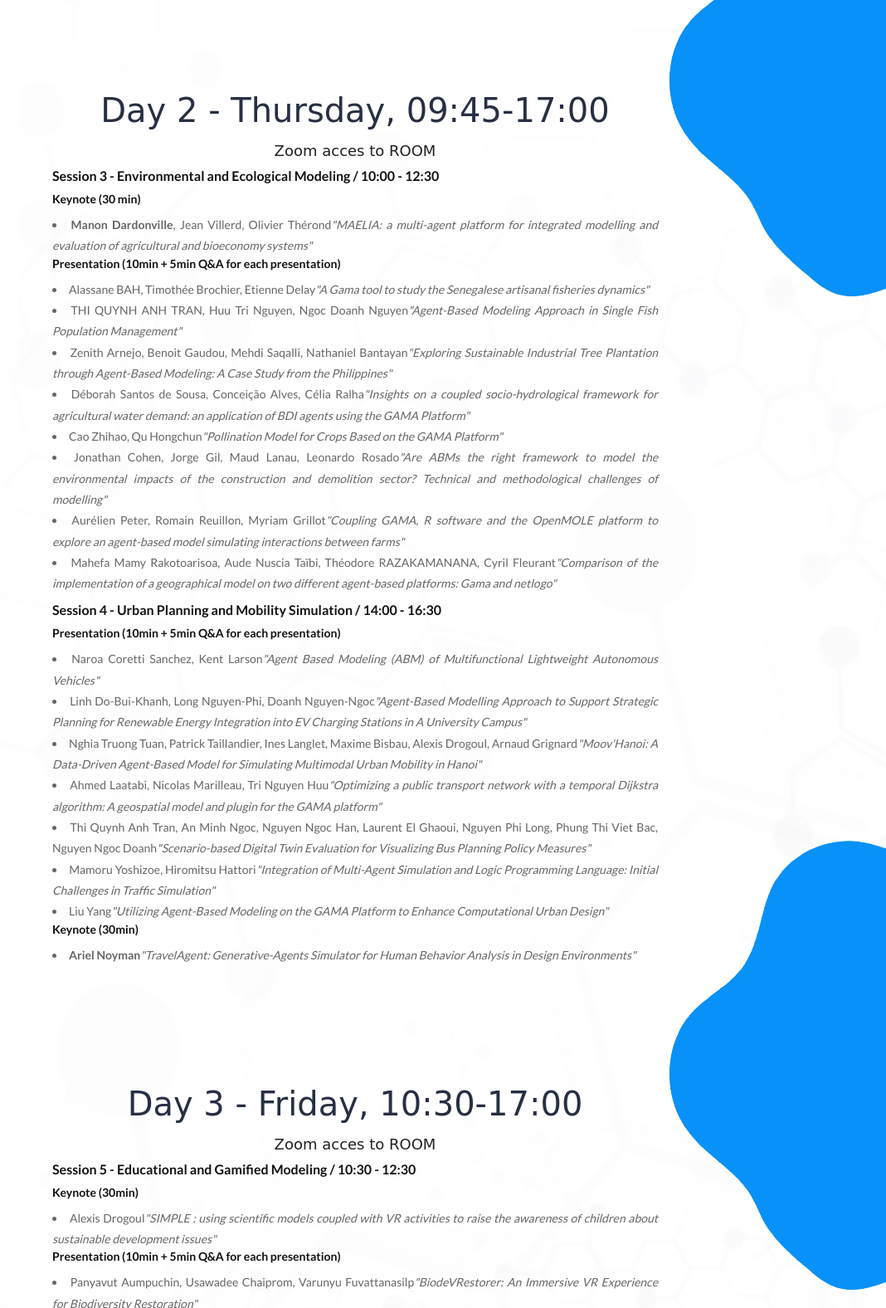
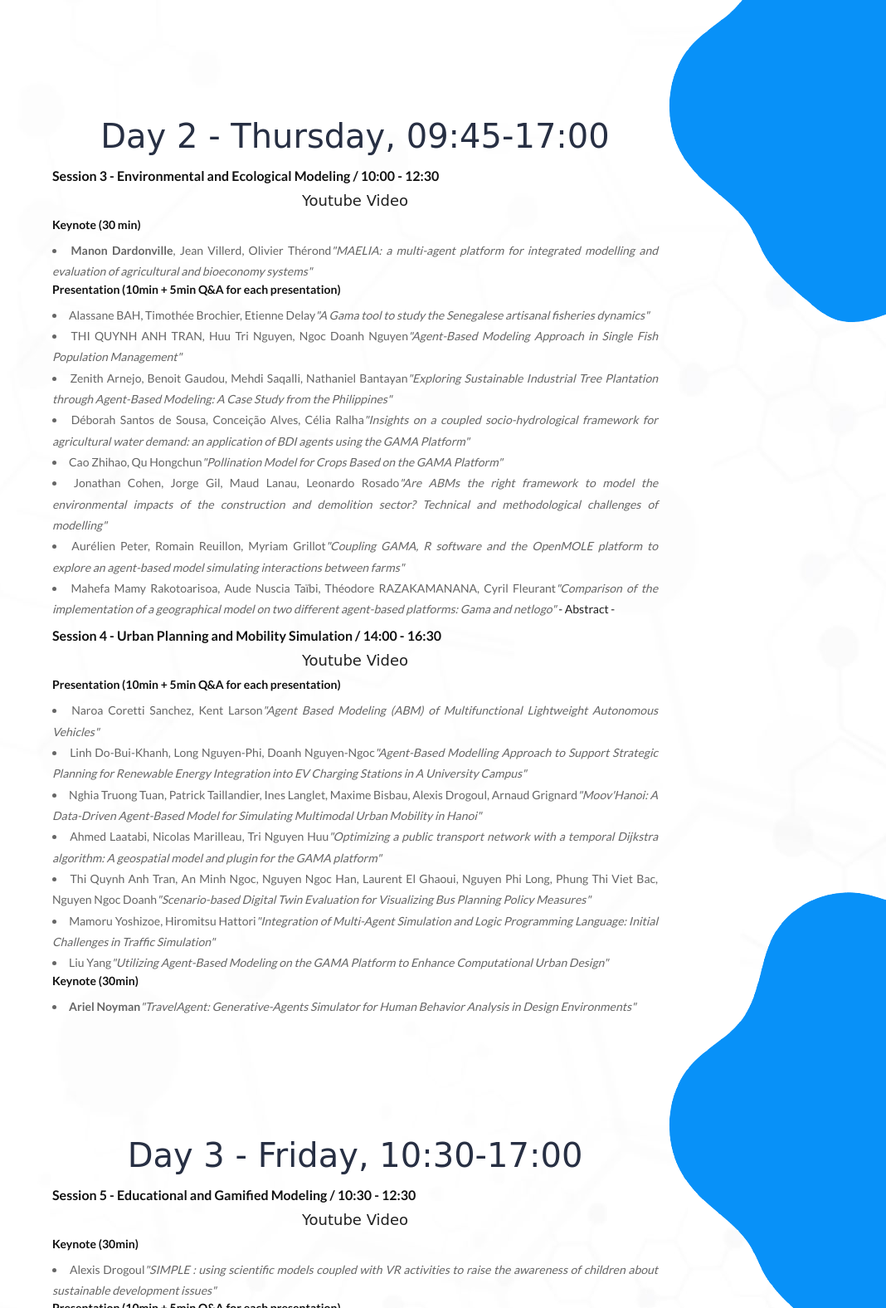
Before and after one commit to gama-platform/gama-days-2024, a plain HTML site: page program.html in a window 1280 px wide. Shown: the part 2457-4033 px from the top of the page at 83% size, without its empty margins (212-1280 px from the left). Drawn offline with nearby package versions, Linux system fonts and the light colour scheme; a web font is replaced by a local one.

Commit message:
add video link in the program

```diff
--- a/program.html
+++ b/program.html
@@ -158,9 +158,9 @@
 
                      <div class="titlepage"> <!--- class="titlepage"> --->
                         <h2>Day 1 - Wednesday, 09:45-17:00</h2>
-                        <h3><a href="https://ird-fr.zoom.us/j/94296743926?pwd=Ceoxmsqb4PPazuP4imQmnVWp3at4ro.1"> Zoom acces to ROOM</a></h3>
                         <p class="text-left">
                             <h4 class="text-justify"> <strong>Session 1 - Technological Integration and Tool Development / 10:00 - 12:30 </strong></h4>
+                            <h3><a href="https://www.youtube.com/watch?v=RgdKbI7V3Ns"> Youtube Video </a></h3>
                             <h5 class="text-justify"> <strong>Keynote (30min)</strong></h5>
                              <ul class="text-justify">
                               <li> <b>Baptiste Lesquoy</b>, Patrick Taillandier, Benoit Gaudou, Kevin Chapuis, Arnaud Grignard, Nghi Quang Huynh, Arthur Brugiere, Lucas Grosjean, Alexis Drogoul<i>"Behind the scenes: an overview of the GAMA platform's environment and development practices."</i></li>
@@ -169,7 +169,7 @@
                              <ul class="text-justify">
                               <li>Lucas Grosjean, Alexis Drogoul, Nicolas Marilleau, Nghi Quang Huynh, Laurent Philippe, Bénédicte Herrmann, Christophe LANG<i>"Distribution model: an approach to facilitate the distribution of agent-based model"</i></li>
                               <li>Patrick Taillandier, Arthur Brugiere, Alexis Drogoul<i>"SIMPLE Toolchain: Coupling GAMA simulation with VR universe"</i></li>
-                              <li>Kevin Chapuis<i>"Sensitivity analysis made easy with Gama: current state and future prospects"</i></li>
+                              <li>Kevin Chapuis<i>"Sensitivity analysis made easy with Gama: current state and future prospects"</i>
                               <li>Adrián Mora Carrero, Carlos López Llorente, Ariel Noyman, Luis Alonso Pastor, Parfait Atchade-Adelomou, Arnaud Grignard<i>"Integrating GAMA with CityScope: leveraging ABMs in Urban Planning Scenarios"</i></li>
                               <li>Arthur Brugiere, Doanh Nguyen-Ngoc<i>"Investigating Coding Preferences for Coupling Multi-Level Models in the GAMA Platform"</i></li>
                              </ul>
@@ -177,6 +177,7 @@
                         <p class="text-left">
                             <h3 class="text-justify"> <strong></strong></h3>
                             <h4 class="text-justify"> <strong>Session 2 - Participatory and Policy Modeling  / 14:00 - 16:30 </strong></h4>
+                            <h3><a href="https://youtu.be/8ia0RTUhhzQ?si=mPmj-GQ3O-6RA_Ck&t=2"> Youtube Video </a></h3>
                             <h5 class="text-justify"> <strong>Keynote (30 min)</strong></h5>
                             <ul class="text-justify">
                               <li><b>Christophe Lepage</b> - <i>"COMMOD: Companion Modelling"</i></li>
@@ -205,9 +206,9 @@
                   <div class="col-md-8 offset-md-2">
                      <div class="titlepage"> <!--- class="titlepage"> --->
                         <h2>Day 2 - Thursday, 09:45-17:00</h2>
-                        <h3><a href="https://ird-fr.zoom.us/j/94296743926?pwd=Ceoxmsqb4PPazuP4imQmnVWp3at4ro.1"> Zoom acces to ROOM</a></h3>
                         <p class="text-left">
                             <h4 class="text-justify"> <strong>Session 3 -  Environmental and Ecological Modeling / 10:00 - 12:30 </strong></h4>
+                            <h3><a href="https://youtu.be/pfSsFzyf_Nk?si=RBdXIoFTvOTZmiBY"> Youtube Video </a></h3>
                             <h5 class="text-justify"> <strong>Keynote (30 min)</strong></h5>
                             <ul class="text-justify">
                               <li><b>Manon Dardonville</b>, Jean Villerd, Olivier Thérond<i>"MAELIA: a multi-agent platform for integrated modelling and evaluation of agricultural and bioeconomy systems"</i></li>
@@ -221,12 +222,13 @@
                            <li>Cao Zhihao, Qu Hongchun<i>"Pollination Model for Crops Based on the GAMA Platform"</i></li>
                            <li>Jonathan Cohen, Jorge Gil, Maud Lanau, Leonardo Rosado<i>"Are ABMs the right framework to model the environmental impacts of the construction and demolition sector? Technical and methodological challenges of modelling"</i></li>
                            <li>Aurélien Peter, Romain Reuillon, Myriam Grillot<i>"Coupling GAMA, R software and the OpenMOLE platform to explore an agent-based model simulating interactions between farms"</i></li>
-                           <li>Mahefa Mamy Rakotoarisoa, Aude Nuscia Taïbi, Théodore RAZAKAMANANA, Cyril Fleurant<i>"Comparison of the implementation of a geographical model on two different agent-based platforms: Gama and netlogo"</i></li>
+                           <li>Mahefa Mamy Rakotoarisoa, Aude Nuscia Taïbi, Théodore RAZAKAMANANA, Cyril Fleurant<i>"Comparison of the implementation of a geographical model on two different agent-based platforms: Gama and netlogo"</i><a href=https://ird.hal.science/ird-04892420> - Abstract - </a></li></li></li>
                        </ul>
                         </p>
                         <p class="text-left">
                             <h3 class="text-justify"> <strong></strong></h3>
                             <h4 class="text-justify"> <strong>Session 4 - Urban Planning and Mobility Simulation  / 14:00 - 16:30 </strong></h4>
+                            <h3><a href="https://youtu.be/_A3N3quiA5w?si=w7FQ53HczUGH1XGh&t=1"> Youtube Video </a></h3>
                            <h5 class="text-justify"> <strong>Presentation (10min + 5min Q&A for each presentation)</strong></h5>
                             <ul class="text-justify">
                               <li>Naroa Coretti Sanchez, Kent Larson<i>"Agent Based Modeling (ABM) of Multifunctional Lightweight Autonomous Vehicles"</i></li>
@@ -255,9 +257,9 @@
 
                      <div class="titlepage"> <!--- class="titlepage"> --->
                         <h2>Day 3 - Friday, 10:30-17:00</h2>
-                        <h3><a href="https://ird-fr.zoom.us/j/94296743926?pwd=Ceoxmsqb4PPazuP4imQmnVWp3at4ro.1">Zoom acces to  ROOM</a></h3>
                         <p class="text-left">
                            <h4 class="text-justify"> <strong>Session 5 -  Educational and Gamified Modeling  / 10:30 - 12:30 </strong></h4>
+                           <h3><a href="https://youtu.be/kX-E2YUgZpQ?si=0kSc-wyifFD0Oq5T"> Youtube Video </a></h3>
                            <h5 class="text-justify"> <strong>Keynote (30min)</strong></h5>
                            <ul class="text-justify">
                              <li></b>Alexis Drogoul</b><i>"SIMPLE : using scientific models coupled with VR activities to raise the awareness of children about sustainable development issues"</i></li>
@@ -265,7 +267,7 @@
                          <h5 class="text-justify"> <strong>Presentation (10min + 5min Q&A for each presentation)</strong></h5>
                          <ul class="text-justify">
                            <li>Panyavut Aumpuchin, Usawadee Chaiprom, Varunyu Fuvattanasilp<i>"BiodeVRestorer: An Immersive VR Experience for Biodiversity Restoration"</i></li>
-                           <li>Thành-Đô Nguyễn, Patrick Taillandier, Arthur Brugiere, Alexis Drogoul, Thành-Lợi Đặng, Quang-Nguyên Đặng, Gia-Phong Phạm, Romain Becker, Elisa Granger, Tuấn-Trường La-Nguyễn, Nhat-Quang Dinh<i>"Exploring VR Interaction Possibilities: Prototyping the flood simulation in Dong Hoi, Quang Binh Province with SIMPLE's Coupling Tool in Unity and GAMA"</i></li>
+                           <li>Thành-Đô Nguyễn, Patrick Taillandier, Arthur Brugiere, Alexis Drogoul, Thành-Lợi Đặng, Quang-Nguyên Đặng, Gia-Phong Phạm, Romain Becker, Elisa Granger, Tuấn-Trường La-Nguyễn, Nhat-Quang Dinh<i>"Exploring VR Interaction Possibilities: Prototyping the flood simulation in Dong Hoi, Quang Binh Province with SIMPLE's Coupling Tool in Unity and GAMA"</i><a href=https://ird.hal.science/ird-04890257> - Abstract - </a></li>
                            <li>Francisco Heshiki de las Casas, Eduardo Castelló Ferrer<i>"GAME: GrAspable Media Entertainment"</i></li>
                            <li>Arnaud Grignard, Allison Crank, Mond Qu<i>"Urban Rhythms: Simulating Urban Flows and Ecological Resilience in Melbourne's CBD using the GAMA Platform"</i></li>
                        </ul>
@@ -273,6 +275,7 @@
                         <p class="text-left">
                            <h3 class="text-justify"> <strong></strong></h3>
                             <h4 class="text-justify"> <strong>Session 6 -  Social, Behavioral and Health Simulation / 14:00 - 16:30 </strong></h4>
+                            <h3><a href="https://youtu.be/TzOf9eJRPgo?si=DIylJEfUVqwSVnDK"> Youtube Video </a></h3>
                             <h5 class="text-justify"> <strong>Keynote (30min)</strong></h5>
                             <ul class="text-justify">
                               <li><b>Eugenio BELDA-CUESTA</b>, Jean-Daniel Zucker, Edi Prifti<i>" Metabolic modelling of the human gut microbiome: framing the problem to use GAMA"</i></li>
```
